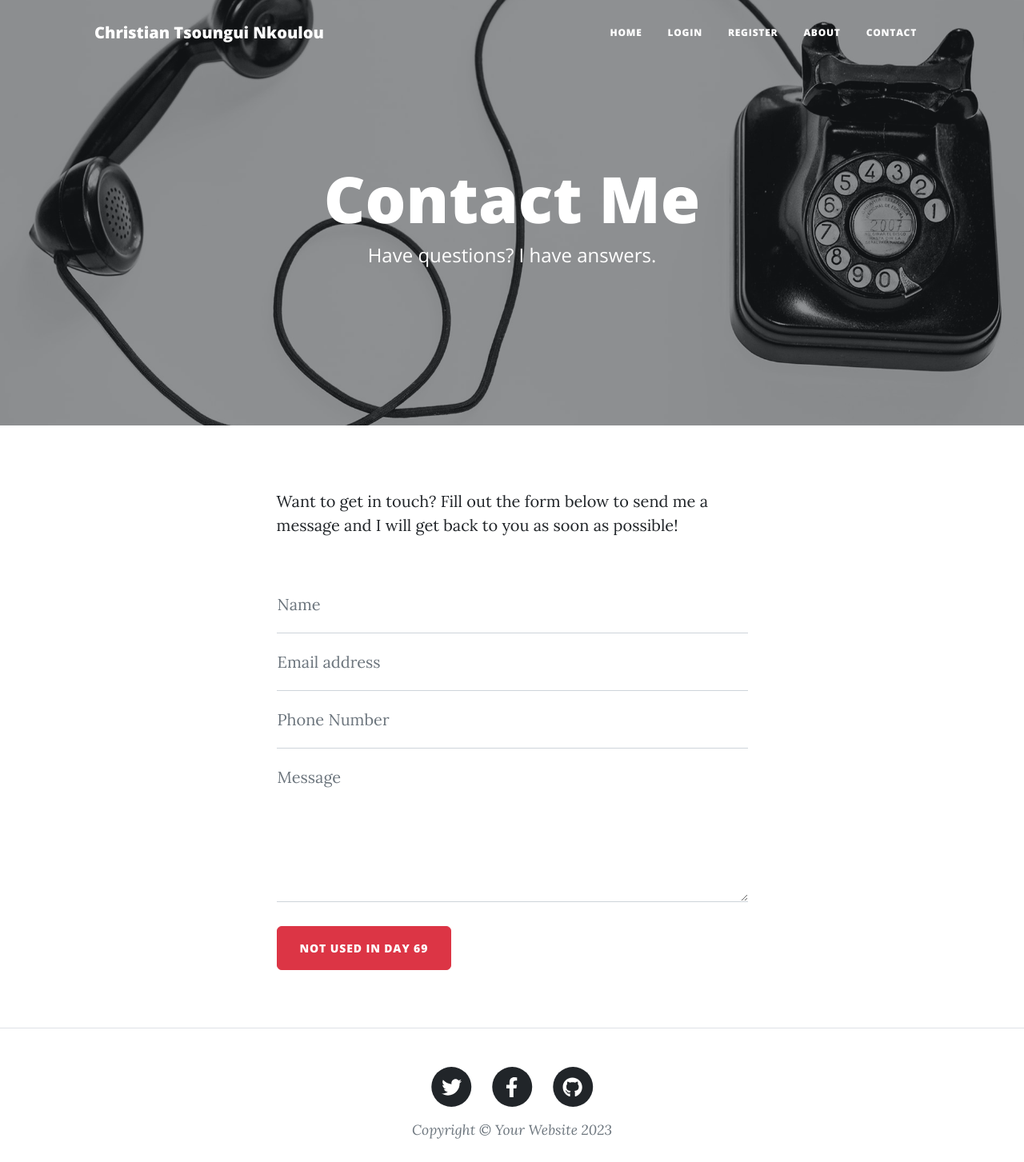
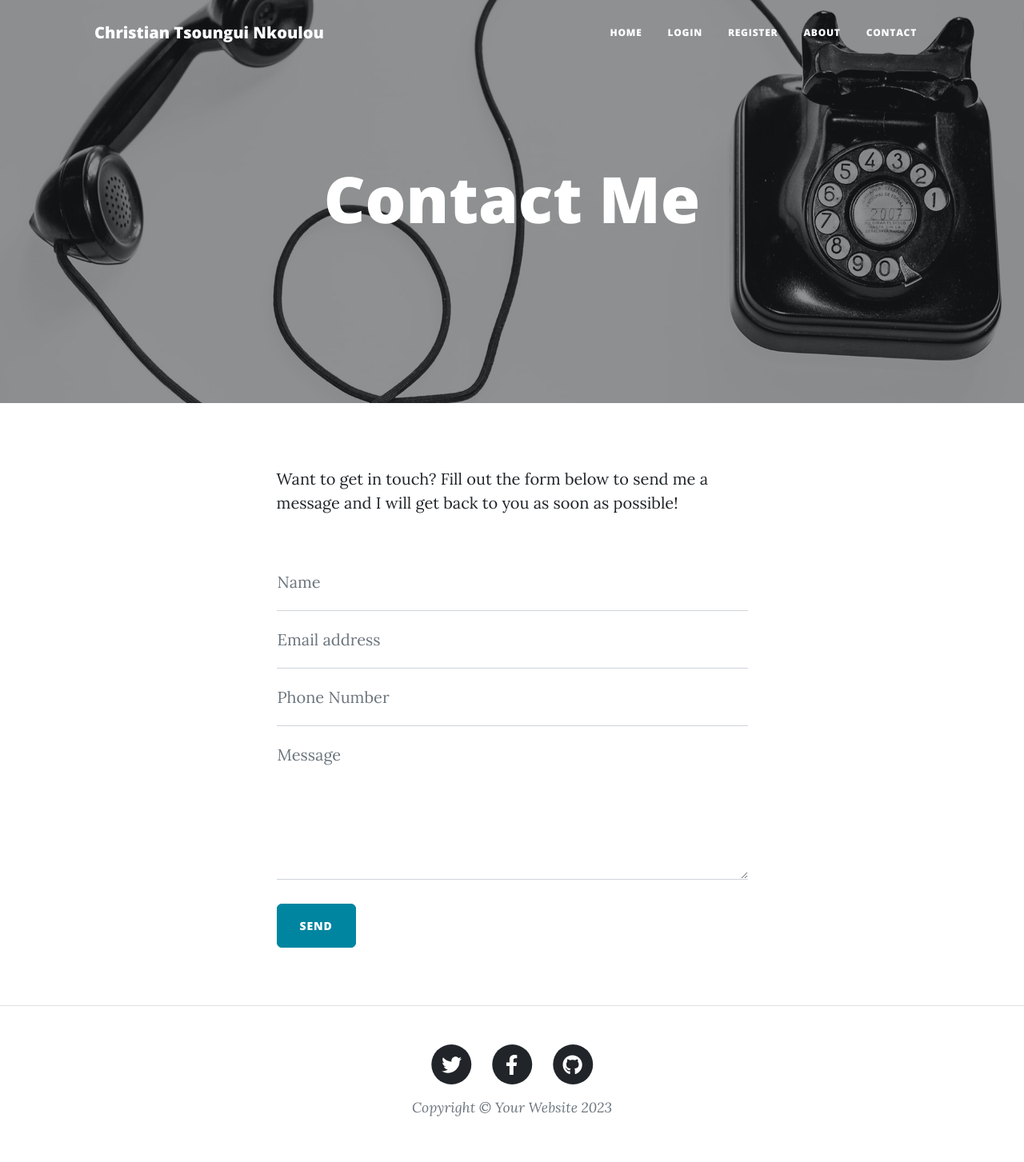
Before and after one commit to tsounguc/day-69, a Flask app: page /contact in a window 1280 px wide. Shown: the top 1453 px of the page at 80% size. After the commit the page ends 1396 px from the top, so only its background shows below. Run offline with Flask 3, Linux system fonts and the light colour scheme; some libraries are stand-ins or nearby versions.

Commit message:
changed layout for contact me page

```diff
--- a/templates/contact.html
+++ b/templates/contact.html
@@ -14,7 +14,7 @@
           {% else: %}
           <h1>Contact Me</h1>
           {% endif %}
-          <span class="subheading">Have questions? I have answers.</span>
+<!--          <span class="subheading">Have questions? I have answers.</span>-->
         </div>
       </div>
     </div>
@@ -84,11 +84,11 @@
             </div>
             <br />
             <button
-              class="btn btn-danger text-uppercase"
+              class="btn btn-primary text-uppercase"
               id="submitButton"
               type="submit"
             >
-              NOT USED in Day 69
+              Send
             </button>
           </form>
         </div>
```
